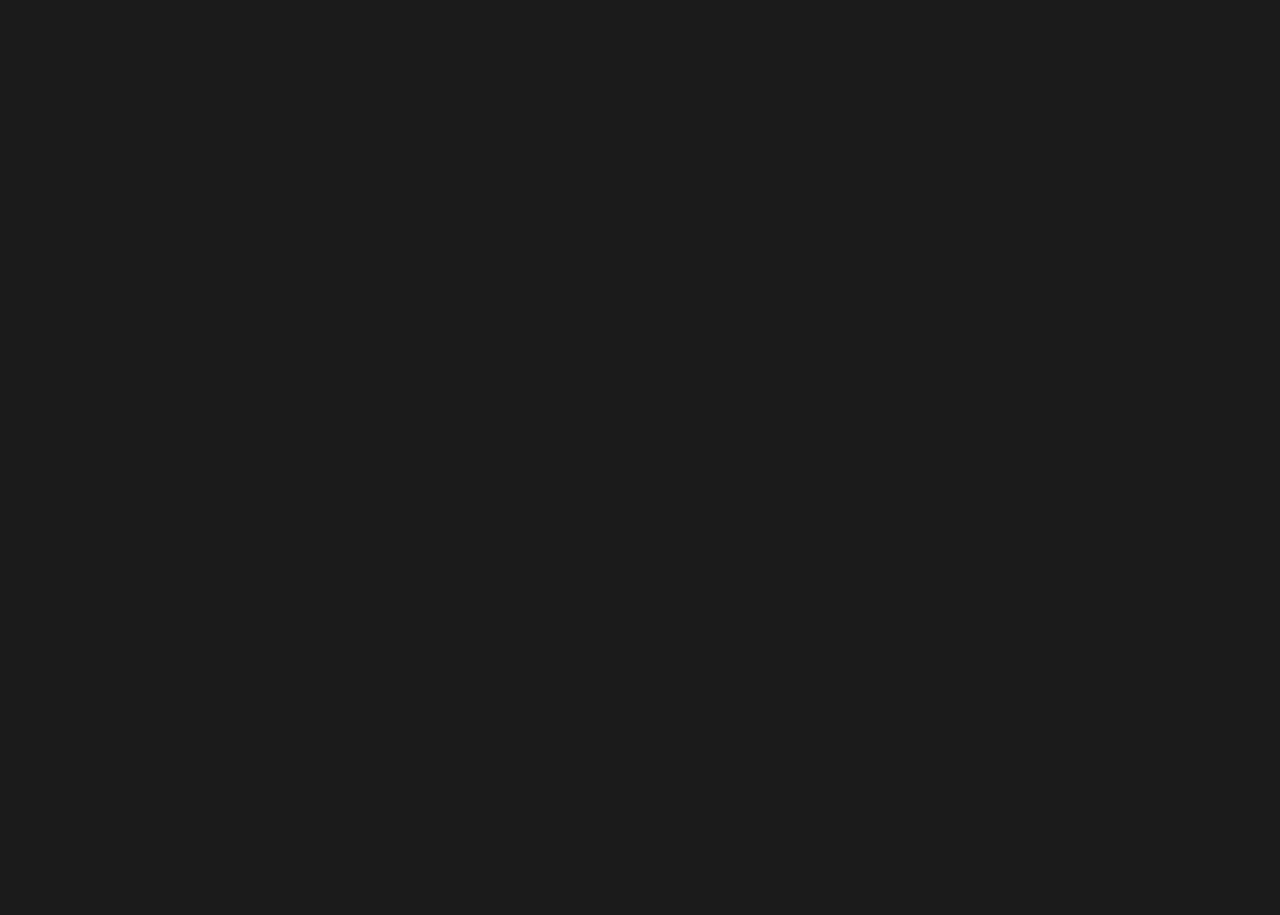
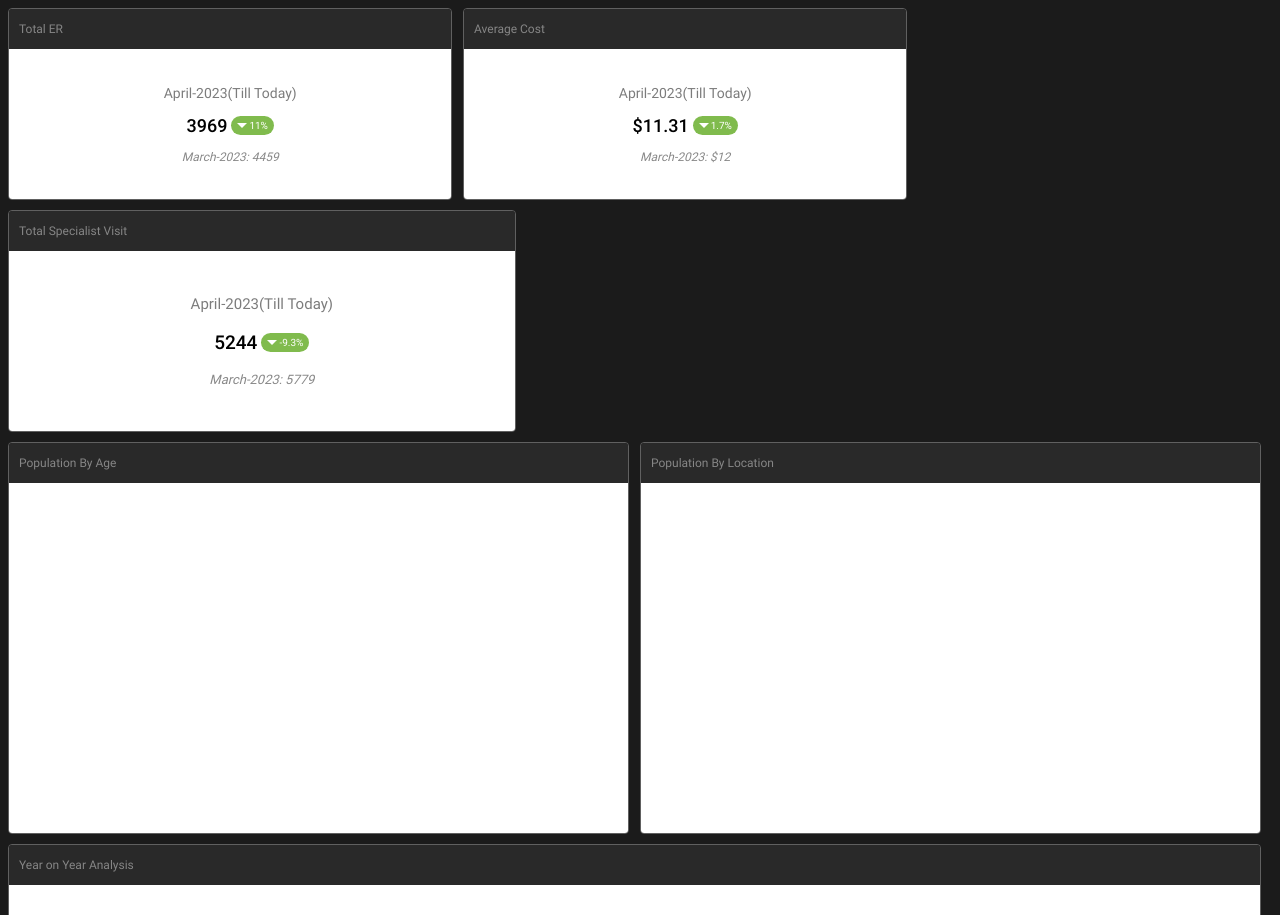
Before and after one commit to ShaklinSyed/urbanHealth, an Angular app: page / in a window 1280 px wide. Shown: the part 1177-2092 px from the top of the page. Before the commit the page ends 800 px from the top, so only its background shows below. Built offline with nearby package versions, Linux system fonts and the light colour scheme.

Commit message:
Responsive Layout complete

```diff
--- a/src/app/app.module.ts
+++ b/src/app/app.module.ts
@@ -7,13 +7,17 @@ import { AppComponent } from './app.component';
 import { BoardComponent } from './components/board/board.component';
 import { SmallContComponent } from './components/small-cont/small-cont.component';
 import { SortByOrderPipe } from './pipes/sort-by-order.pipe';
+import { MediumContComponent } from './components/medium-cont/medium-cont.component';
+import { FullContComponent } from './components/full-cont/full-cont.component';
 
 @NgModule({
   declarations: [
     AppComponent,
     BoardComponent,
     SmallContComponent,
-    SortByOrderPipe
+    SortByOrderPipe,
+    MediumContComponent,
+    FullContComponent
   ],
   imports: [
     BrowserModule,
--- a/src/app/components/board/board.component.html
+++ b/src/app/components/board/board.component.html
@@ -7,7 +7,9 @@
         <div *ngFor="let elementArr of allData | sortByOrder: 'asc'" class="row">
 
             <ng-container *ngFor="let element of elementArr.elements | sortByOrder: 'asc' ">
-                <app-small-cont *ngIf="element.type === 'small-cont'" [data]="element.data" class="small-comp"></app-small-cont>
+                <app-small-cont *ngIf="element.type === 'small-cont' || element.type === 'sm-cont' || element.type === 'sm-1-cont'" [data]="element.data" [ngClass]="{'small-comp':element.type === 'small-cont', 'small-medium-comp': element.type === 'sm-cont', 'small-medium-1-comp': element.type === 'sm-1-cont' }"></app-small-cont>
+                <app-medium-cont *ngIf="element.type === 'medium-cont'" [data]="element.data" class="medium-comp"></app-medium-cont>
+                <app-full-cont *ngIf="element.type === 'full-cont'" [data]="element.data" class="full-comp"></app-full-cont>
             </ng-container>
 
         </div>
--- a/src/app/components/board/board.component.scss
+++ b/src/app/components/board/board.component.scss
@@ -19,9 +19,41 @@
     width: 100%;
 }
 
+.medium-comp{
+    width: 100%;
+}
+
+.full-comp{
+    width: 100%;
+}
+
+.small-medium-comp{
+    width: 100%;
+}
+
+.small-medium-1-comp{
+    width: 100%;
+}
+
 @media (min-width: 768px) {
     .small-comp{
         width: 32%;
+    }
+
+    .medium-comp{
+        width: 49%;
+    }
+
+    .full-comp{
+        width: 99%;
+    }
+
+    .small-medium-comp{
+        width: 35%;
+    }
+
+    .small-medium-1-comp{
+        width: 80%;
     }
 }
 
@@ -29,6 +61,10 @@
     .small-comp{
         width: 19%;
     }
+
+    .small-medium-1-comp{
+        width: 40%;
+    }
 }
 
 @media (min-width: 1200px) {
--- /dev/null
+++ b/src/app/components/full-cont/full-cont.component.html
@@ -0,0 +1,7 @@
+<div class="box">
+    <div class="title"> {{data.title}}</div>
+
+    <div class="chart">
+
+    </div>
+</div>
--- /dev/null
+++ b/src/app/components/full-cont/full-cont.component.scss
@@ -0,0 +1,4 @@
+.chart{
+    height: 350px;
+    background: white;
+}
--- /dev/null
+++ b/src/app/components/medium-cont/medium-cont.component.html
@@ -0,0 +1,7 @@
+<div class="box">
+    <div class="title"> {{data.title}}</div>
+
+    <div class="chart">
+
+    </div>
+</div>
--- /dev/null
+++ b/src/app/components/medium-cont/medium-cont.component.scss
@@ -0,0 +1,4 @@
+.chart{
+    height: 350px;
+    background: white;
+}
--- a/src/app/components/small-cont/small-cont.component.scss
+++ b/src/app/components/small-cont/small-cont.component.scss
@@ -1,49 +0,0 @@
-.cont-wrapper{
-    height: 100px;
-    display: flex;
-    flex-direction: column;
-    align-items: center;
-    justify-content: center;
-    background-color: white;
-
-    .pre-text{
-        margin-bottom: 8px;
-        color: rgb(124, 124, 124);
-        font-size: 12px;
-    }
-
-    .values-wrapper{
-        display: flex;
-        justify-content: center;
-        align-items: center;
-        margin-bottom: 10px;
-
-        .value{
-            font-weight: 500;
-            font-size: 16px;
-            margin-right: 4px;
-        }
-
-        .percent{
-            display: flex;
-            align-items: center;
-            justify-content: center;
-            padding: 4px 6px;
-            background-color: rgb(128, 187, 77);
-            border-radius: 20px;
-            color: white;
-            font-size: 10px;
-
-            span{
-                margin-left: 2px;
-            }
-        }
-    }
-
-    .sub-text{
-        color: rgb(136, 136, 136);
-        font-size: 10px;
-        font-style: italic;
-    }
-
-}
--- a/src/assets/data.json
+++ b/src/assets/data.json
@@ -4,18 +4,24 @@
             "elements": [{
                 "type": "medium-cont",
                 "order": 1,
+                "data": {
                     "title": "Population By Age"
+                }
             },{
                 "type": "medium-cont",
                 "order": 2,
+                "data": {
                     "title": "Population By Location"
+                }
             }]
         }, {
             "order": 3,
             "elements": [{
                 "type": "full-cont",
                 "order": 1,
+                "data": {
                     "title": "Year on Year Analysis"
+                }
             }]
         }, {
             "order": 4,
@@ -39,10 +45,8 @@
                     "preText": "April-2023(Till Today)",
                     "percent": 11.0
                 }
-            }]
-        }, {
-            "order": 5,
-            "elements": [{
+            },
+            {
                 "type": "sm-cont",
                 "order": 1,
                 "data": {
@@ -66,7 +70,7 @@
         }, {
             "order": 6,
             "elements": [{
-                "type": "sm-cont",
+                "type": "sm-1-cont",
                 "order": 1,
                 "data": {
                     "title": "Total Specialist Visit",
@@ -81,18 +85,24 @@
             "elements": [{
                 "type": "medium-cont",
                 "order": 1,
+                "data": {
                     "title": "Population By Age"
+                }
             },{
                 "type": "medium-cont",
                 "order": 2,
+                "data": {
                     "title": "Population By Location"
+                }
             }]
         }, {
             "order": 8,
             "elements": [{
                 "type": "full-cont",
                 "order": 1,
+                "data": {
                     "title": "Year on Year Analysis"
+                }
             }]
         }, {
             "order":  1,
--- a/src/styles.scss
+++ b/src/styles.scss
@@ -44,3 +44,116 @@ body{
     border-right: 5px solid transparent;
     border-top: 5px solid white;
 }
+
+// KPI's
+.cont-wrapper{
+    display: flex;
+    flex-direction: column;
+    align-items: center;
+    justify-content: center;
+    background-color: white;
+
+    .pre-text{
+        margin-bottom: 10px;
+        color: rgb(124, 124, 124);
+        font-size: 12px;
+    }
+
+    .values-wrapper{
+        display: flex;
+        justify-content: center;
+        align-items: center;
+        margin-bottom: 10px;
+
+        .value{
+            font-weight: 500;
+            font-size: 16px;
+            margin-right: 4px;
+        }
+
+        .percent{
+            display: flex;
+            align-items: center;
+            justify-content: center;
+            padding: 4px 6px;
+            background-color: rgb(128, 187, 77);
+            border-radius: 20px;
+            color: white;
+            font-size: 10px;
+
+            span{
+                margin-left: 2px;
+            }
+        }
+    }
+
+    .sub-text{
+        color: rgb(136, 136, 136);
+        font-size: 10px;
+        font-style: italic;
+    }
+}
+
+.small-comp{
+    .cont-wrapper{
+        height: 100px;
+    }
+}
+
+.small-medium-comp{
+    .cont-wrapper{
+        height: 150px;
+
+        .pre-text{
+            margin-bottom: 14px;
+            font-size: 14px;
+        }
+
+        .values-wrapper{
+            margin-bottom: 14px;
+
+            .value{
+                font-size: 18px;
+            }
+
+            .percent{
+                padding: 4px 6px;
+                background-color: rgb(128, 187, 77);
+                font-size: 10px;
+            }
+        }
+
+        .sub-text{
+            font-size: 12px;
+        }
+    }
+}
+
+.small-medium-1-comp{
+    .cont-wrapper{
+        height: 180px;
+
+        .pre-text{
+            margin-bottom: 18px;
+            font-size: 15px;
+        }
+
+        .values-wrapper{
+            margin-bottom: 18px;
+
+            .value{
+                font-size: 19px;
+            }
+
+            .percent{
+                padding: 4px 6px;
+                border-radius: 20px;
+                font-size: 10px;
+            }
+        }
+
+        .sub-text{
+            font-size: 13px;
+        }
+    }
+}
```
Also changed, not shown: src/app/components/full-cont/full-cont.component.ts (added, +11 -0 lines), src/app/components/medium-cont/medium-cont.component.ts (added, +12 -0 lines), 2 other files (tests, documents, lock files or other folders). Lines whose indentation alone changed are shown as unchanged.
